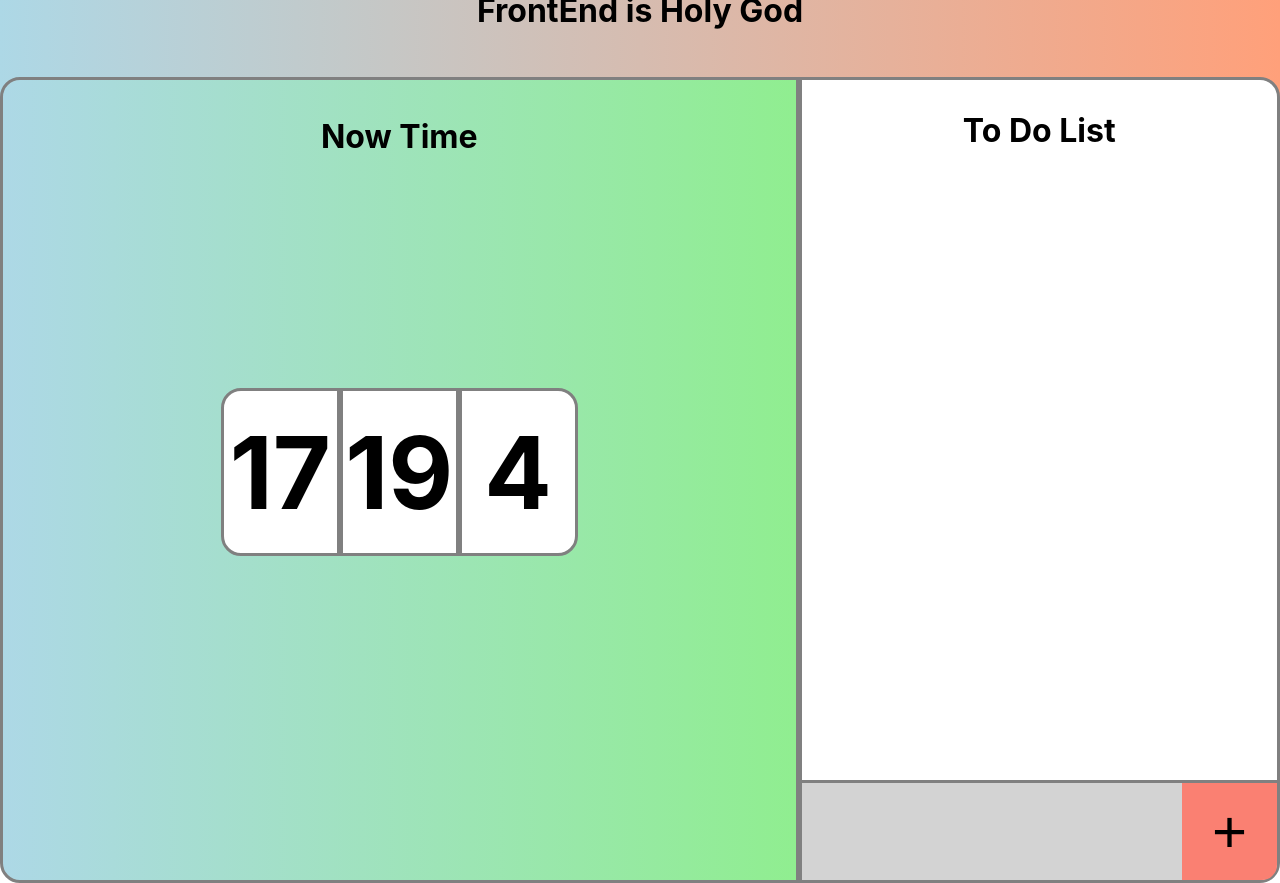
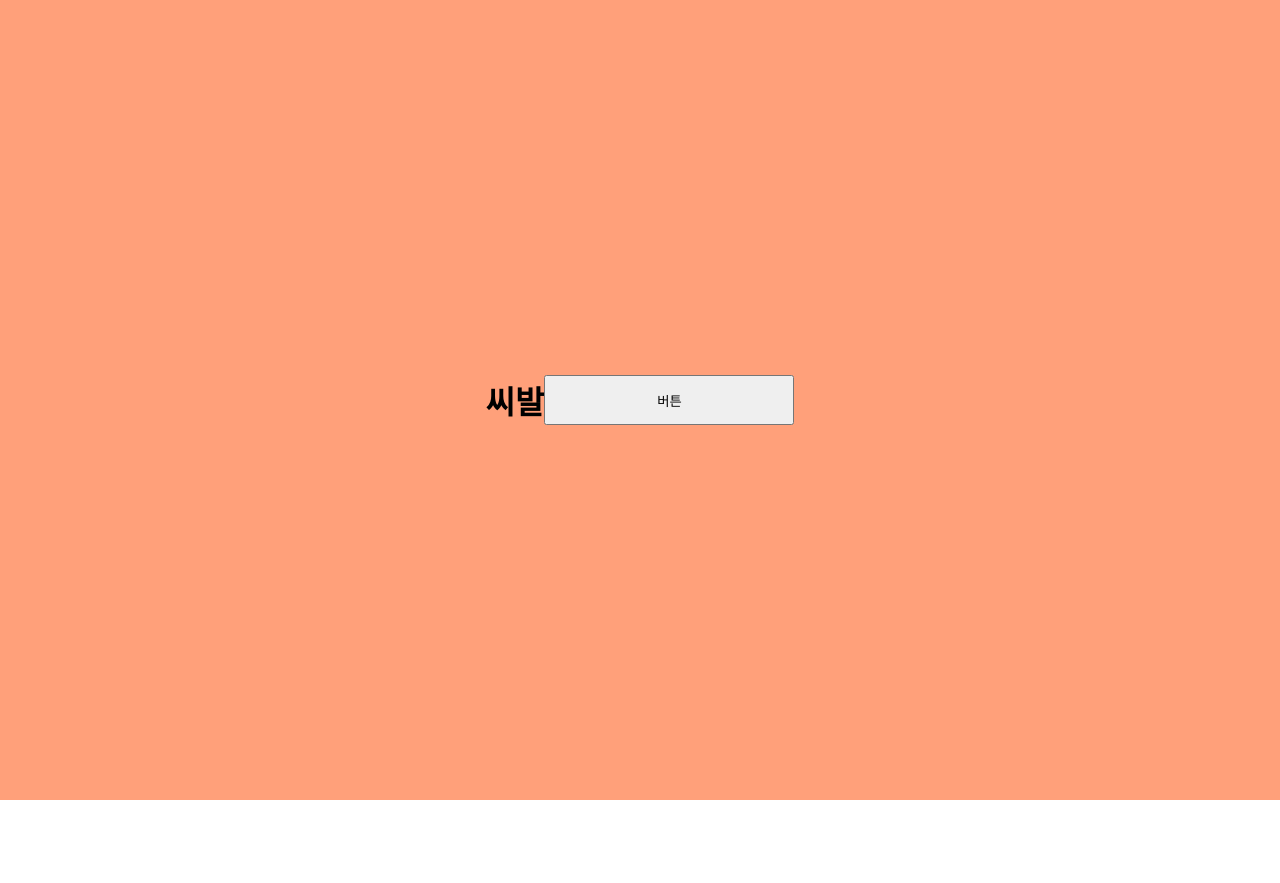
Before and after one commit to seunghun-5945/todolist, a React (Create React App) app: page /PortOne in a window 1280 px wide. After the commit the page ends 800 px from the top, so only its background shows below. Built offline with nearby package versions, Linux system fonts and the light colour scheme.

Commit message:
fix 1920 1080

```diff
--- a/package.json
+++ b/package.json
@@ -9,6 +9,7 @@
     "react": "^18.2.0",
     "react-dom": "^18.2.0",
     "react-icons": "^5.0.1",
+    "react-router-dom": "^6.22.3",
     "react-scripts": "5.0.1",
     "styled-components": "^6.1.8",
     "web-vitals": "^2.1.4"
--- a/src/App.js
+++ b/src/App.js
@@ -22,6 +22,15 @@ const TitleArea = styled.div`
   flex-direction: column;
   align-items: center;
   justify-content: center;
+
+  span {
+    font-family: 'continuous';
+    font-size: 40px;
+  }
+
+  h3 {
+    font-family: 'continuous';
+  }
 `;
 
 const BodyArea = styled.div`
@@ -34,8 +43,8 @@ const BodyArea = styled.div`
 `;
 
 const Frame = styled.div`
-  width: 600px;
-  height: 800px;
+  width: 30%;
+  height: 90%;
   border: 3px solid gray;
   border-radius: 0px 20px 20px 0px;
   background-color: white;
@@ -43,16 +52,21 @@ const Frame = styled.div`
 
 const Header = styled.div`
   width: 100%;
-  height: 100px;
+  height: 15%;
   display: flex;
   align-items: center;
   justify-content: center;
   box-sizing: border-box;
+
+  span {
+    font-family: 'continuous';
+    font-size: 40px;
+  }
 `;
 
 const Main = styled.div`
   width: 100%;
-  height: 600px;
+  height: 70%;
   display: flex;
   flex-direction: column;
   align-items: center;
@@ -62,7 +76,7 @@ const Main = styled.div`
 
 const Footer = styled.div`
   width: 100%;
-  height: 100px;
+  height: 15%;
   display: flex;
   flex-direction: row;
   border-top: 3px solid gray;
@@ -96,6 +110,8 @@ const App = () => {
   const [item, setItem] = useState("");
   const [todo, setTodo] = useState([]);
   const [count, setCount] = useState(0);
+  // const color1 = ['red', 'orange', 'yellow', 'green', 'lightblue', 'blue', 'purple']
+  // const color2 = ['purple', 'blue', 'lightblue', 'green', 'yellow', 'orange', 'red']
 
   const itemTextChange = (e) => {
     setItem(e.target.value);
@@ -125,6 +141,14 @@ const App = () => {
     }
   };
 
+  const backgroundChange = () => {
+    return (
+      <>
+      </>
+    );
+  }
+
+
   useEffect(() => {
     const interval = setInterval(() => {
       nextLifeQuotes();
@@ -133,18 +157,24 @@ const App = () => {
     return () => clearInterval(interval);
   }, [count])
 
+  useEffect(() => {
+    const interval = setInterval(() => {
+      backgroundChange();
+    }, 1000);
+  }, []);
+
   return (
     <Container>
       <TitleArea>
-        <h1>{LifeQuotes[count].sentence}</h1>
-        <h2>{LifeQuotes[count].translate}</h2>
+        <span>{LifeQuotes[count].sentence}</span>
+        <h2 style={{color:"gray"}}>{LifeQuotes[count].translate}</h2>
         <h3>{LifeQuotes[count].person}</h3>
       </TitleArea>
       <BodyArea>
-        <Calander />
+        <Calander handleBackground={backgroundChange} />
         <Frame>
           <Header>
-            <h1>To Do List</h1>
+            <span>To Do List</span>
           </Header>
           <Main>
             {todo.map((todo, todoId) => (
--- /dev/null
+++ b/src/PortOne.js
@@ -0,0 +1,27 @@
+import React from "react";
+import styled from "styled-components";
+
+const Container = styled.div`
+  width: 100%;
+  height: 100vh;
+  display: flex;
+  align-items: center;
+  justify-content: center;
+  background-color: lightsalmon;
+
+  button {
+    width: 250px;
+    height: 50px;
+  }
+`;
+
+const PortOne = () => {
+  return (
+    <Container>
+      <h1>씨발</h1>
+      <button>버튼</button>
+    </Container>
+  );
+}
+
+export default PortOne;
--- a/src/components/Calander.jsx
+++ b/src/components/Calander.jsx
@@ -2,8 +2,8 @@ import React, { useState, useEffect } from "react";
 import styled from "styled-components"
 
 const Container = styled.div`
-  width: 1000px;
-  height: 800px;
+  width: 50%;
+  height: 90%;
   background-image: linear-gradient(to right, lightblue, lightgreen);
   border: 3px solid gray;
   border-radius: 20px 0px 0px 20px;
@@ -16,6 +16,11 @@ const Header = styled.div`
   align-items: center;
   justify-content: center;
   box-sizing: border-box;
+
+  span {
+    font-family: 'continuous';
+    font-size: 40px;
+  }
 `;
 
 const Main = styled.div`
@@ -50,6 +55,8 @@ const Calander = () => {
   const [hour, setHour] = useState(new Date().getHours());
   const [minute, setMinute] = useState(new Date().getMinutes());
   const [second, setSecond] = useState(new Date().getSeconds());
+  const [day, setDay] = useState(new Date().getDay());
+  const [date, setDate] = useState(new Date().getDate());
 
   useEffect(() => {
     const interval = setInterval(() => {
@@ -57,6 +64,8 @@ const Calander = () => {
       setHour(currentDate.getHours());
       setMinute(currentDate.getMinutes());
       setSecond(currentDate.getSeconds());
+      setDate(currentDate.get)
+      setDate(currentDate.getDate());
     }, 1000);
     return () => clearInterval(interval);
   }, []);
@@ -64,7 +73,8 @@ const Calander = () => {
   return (
     <Container>
       <Header>
-        <h1>Now Time</h1>
+        <span>Now Time</span>
+        <span>{date}</span>
       </Header>
       <Main>
         <TimeBox style={{borderRadius:"20px 0px 0px 20px"}}><h1>{hour}</h1></TimeBox>
--- a/src/components/Item.jsx
+++ b/src/components/Item.jsx
@@ -4,7 +4,7 @@ import { MdDelete } from "react-icons/md";
 
 const ItemFrame = styled.div`
   width: 90%;
-  height: 80px;
+  height: 13%;
   display: flex;
   border: 3px solid gray;
   margin-top: 10px;
--- a/src/index.css
+++ b/src/index.css
@@ -1,13 +1,15 @@
-body {
-  margin: 0;
-  font-family: -apple-system, BlinkMacSystemFont, 'Segoe UI', 'Roboto', 'Oxygen',
-    'Ubuntu', 'Cantarell', 'Fira Sans', 'Droid Sans', 'Helvetica Neue',
-    sans-serif;
-  -webkit-font-smoothing: antialiased;
-  -moz-osx-font-smoothing: grayscale;
+* {
+  margin: 0px;
+  padding: 0px;
 }
 
-code {
-  font-family: source-code-pro, Menlo, Monaco, Consolas, 'Courier New',
-    monospace;
+body {
+  min-height: 100vh;
+  overflow-y: hidden;
+  overflow-x: hidden;
 }
+
+@font-face {
+  font-family: 'continuous';
+  src: url('./assets/fonts/continuous.ttf')
+}
--- a/src/index.js
+++ b/src/index.js
@@ -2,12 +2,19 @@ import React from 'react';
 import ReactDOM from 'react-dom/client';
 import './index.css';
 import App from './App';
+import PortOne from './PortOne';
 import reportWebVitals from './reportWebVitals';
+import { BrowserRouter, Routes, Route } from 'react-router-dom';
 
 const root = ReactDOM.createRoot(document.getElementById('root'));
 root.render(
   <React.StrictMode>
-    <App />
+    <BrowserRouter>
+      <Routes>
+        <Route path = "/" element={<App />} />
+        <Route path = "PortOne" element={<PortOne />} />
+      </Routes>
+    </BrowserRouter>
   </React.StrictMode>
 );
 
--- a/src/json/LifeQuotes.json
+++ b/src/json/LifeQuotes.json
@@ -38,10 +38,5 @@
     "sentence" : "E l'un l'altro succede, il tempo è padre di verità.",
     "translate" : "시간이 진리의 아버지이며, 한 것이 다른 것을 대체한다.",
     "person" : "- 니콜로 마키아벨리 (Niccolò Machiavelli) -"
-  },
-  {
-    "sentence" : "兄弟们，我完蛋了",
-    "translate" : "형들 저 좆됐어요",
-    "person" : "- 조우주 (大哥) -"
   }
 ]
```
Also changed, not shown: src/App.css (deleted, +0 -38 lines), src/assets/fonts/continuous.ttf (added), 1 other file (tests, documents, lock files or other folders).
